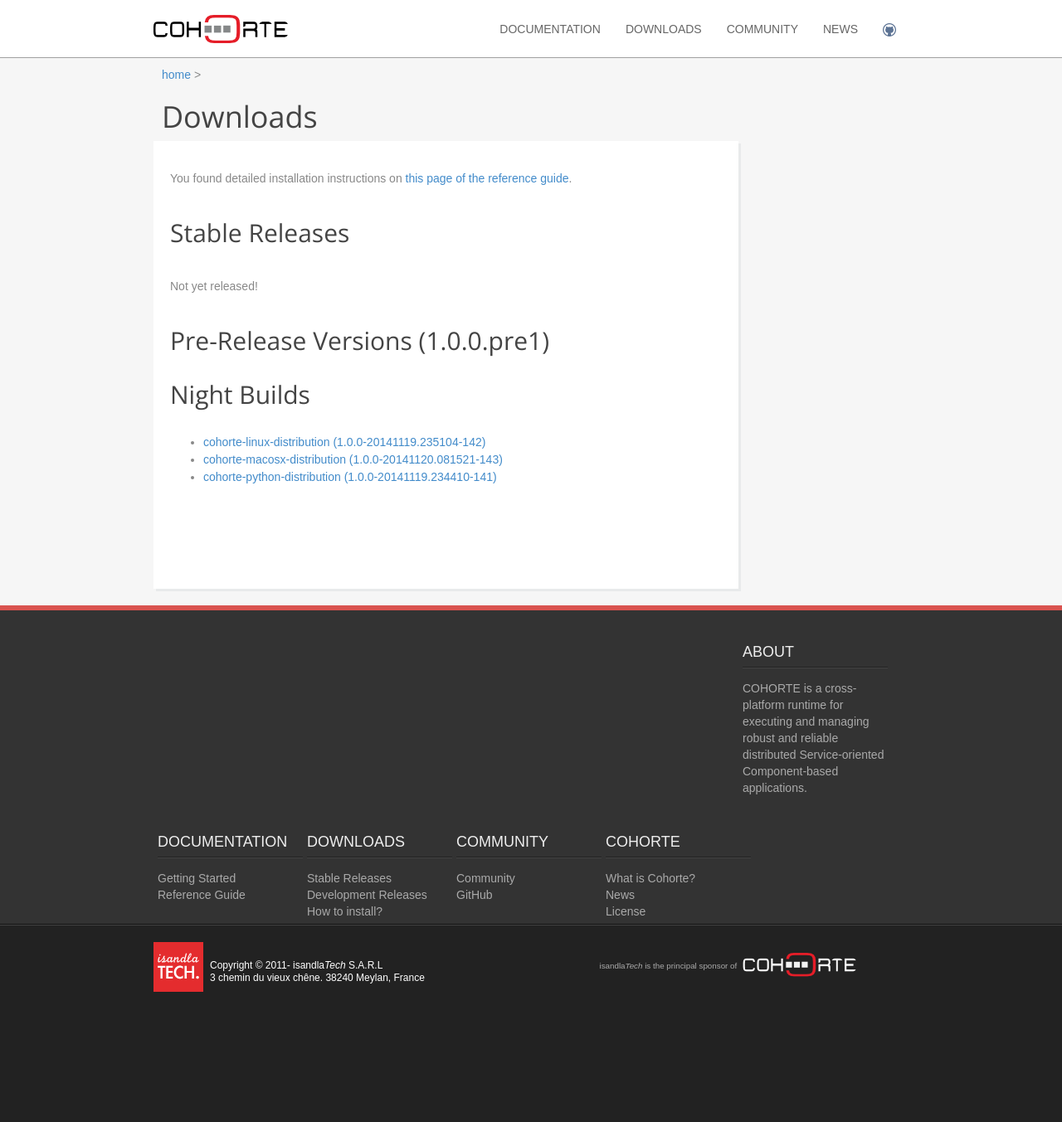
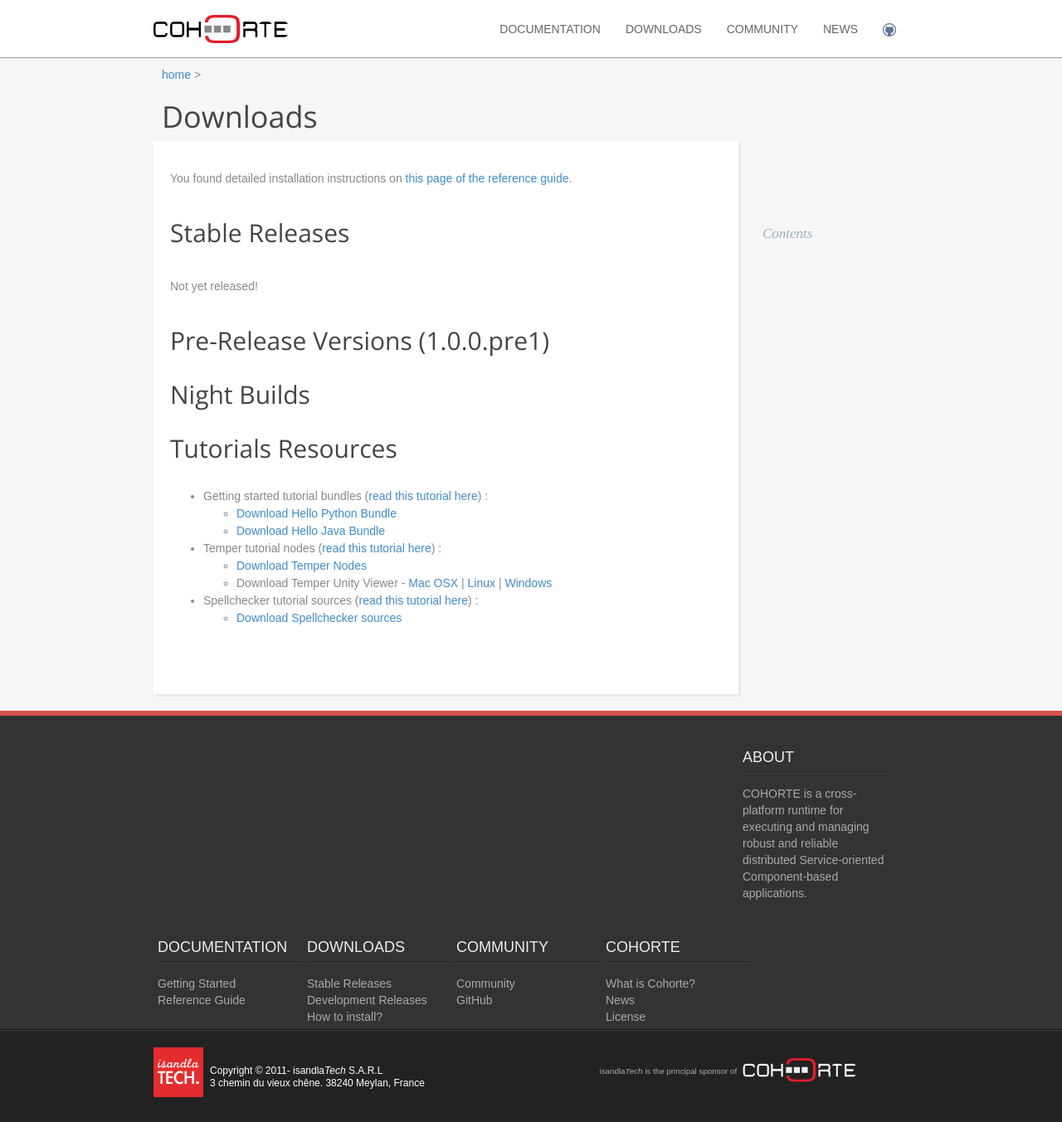
Before and after one commit to cohorte/cohorte.github.io, a Jekyll site: the page built from downloads/index.md, in a window 1280 px wide and 1353 px high. Shown: the whole window at 83% size. Built offline with Jekyll 4.4.1, drawn with Linux system fonts in a browser that asks for light colours.

Commit message:
Adding tutorial resources to download page

```diff
--- a/downloads/index.md
+++ b/downloads/index.md
@@ -31,6 +33,23 @@
 </div>
 
 
+## Tutorials Resources
+
+<ul>
+  <li>Getting started tutorial bundles (<a href="{{site.baseurl}}/docs/1.x/tutorials/getting-started">read this tutorial here</a>) : <br/>
+      <ul><li><a id="download_hello_demo_python_snapshot" href="#">Download Hello Python Bundle</a></li>
+          <li><a id="download_hello_demo_java_snapshot" href="#">Download Hello Java Bundle</a></li></ul>
+  </li>
+  <li>Temper tutorial nodes (<a href="{{site.baseurl}}/docs/1.x/tutorials/temper">read this tutorial here</a>) : <br/>
+      <ul><li><a id="download_temper_snapshot" href="#">Download Temper Nodes</a></li>
+          <li>Download Temper Unity Viewer - <a href="#">Mac OSX</a> | <a href="#">Linux</a> | <a href="#">Windows</a></li></ul>
+  </li>
+  <li>Spellchecker tutorial sources (<a href="{{site.baseurl}}/docs/1.x/tutorials/spellchecker">read this tutorial here</a>) : <br/>
+      <ul><li><a id="download_spellchecker_snapshot" href="#">Download Spellchecker sources</a></li>
+      </ul>
+  </li>
+</ul>
+
 <script>
     function loadLatestSnapshots() {
         $.getJSON( "http://cohorte.github.io/latest_platforms.json", function( data ) {
@@ -43,6 +62,17 @@
 	    frame += "</ul>";
             $('#download_night_builds').html(frame);
         });
+        $.getJSON( "http://cohorte.github.io/latest_demos_hello.json", function( data ) {
+            $("#download_hello_demo_python_snapshot").attr("href", data["snapshots"]["hello-python-distribution"]["files"]["zip"])
+            $("#download_hello_demo_java_snapshot").attr("href", data["snapshots"]["hello"]["files"]["jar"])
+        });
+        $.getJSON( "http://cohorte.github.io/latest_demos_temper.json", function( data )
+            $("#download_temper_snapshot").attr("href", data["snapshots"]["temper-distribution"]["files"]["zip"])
+        });
+        $.getJSON( "http://cohorte.github.io/latest_demos_spellchecker.json", function( data )
+            $('#download_spellchecker_snapshot').attr("href", data["snapshots"]["spellchecker-distribution"]["files"]["zip"]);
+        });
+
     }
 
     $(document).ready(function() {
```
Also changed, not shown: other parts of downloads/index.md (+2 -0 lines).
